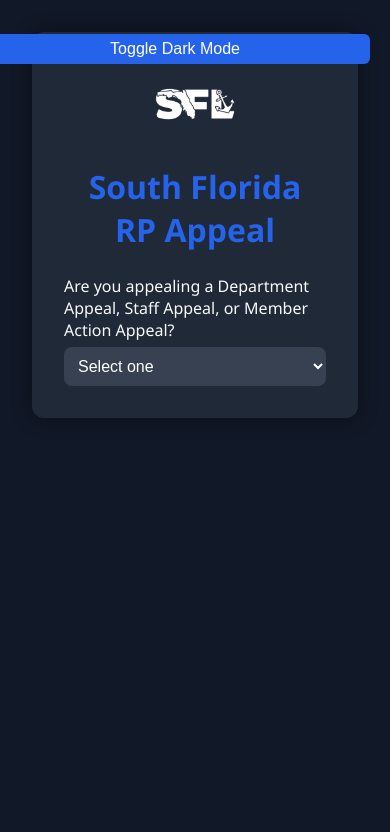
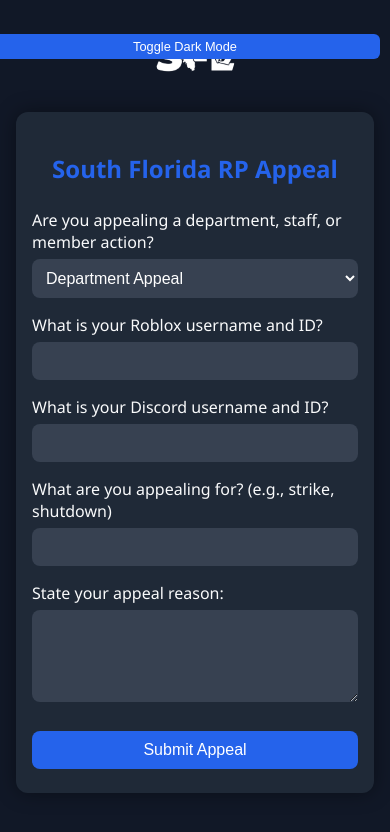
Before and after one commit to South-Florida-Roleplay/SFRP-Appeals, a plain HTML site: page index.html in a window 390 px wide. Drawn offline with Linux system fonts and the light colour scheme.

Commit message:
Update index.html

```diff
--- a/index.html
+++ b/index.html
@@ -2,9 +2,8 @@
 <html lang="en">
 <head>
   <meta charset="UTF-8" />
-  <meta name="viewport" content="width=device-width, initial-scale=1.0"/>
-  <title>South Florida RP | Appeal Form</title>
-  <link rel="icon" href="logo.png" />
+  <meta name="viewport" content="width=device-width, initial-scale=1.0" />
+  <title>South Florida RP Appeal</title>
   <style>
     :root {
       --bg-light: #ffffff;
@@ -22,7 +21,7 @@
       transition: background 0.3s, color 0.3s;
       background: var(--bg-dark);
       color: var(--text-dark);
-      padding: 2rem;
+      padding: 1rem;
     }
 
     .light-mode {
@@ -48,11 +47,13 @@
       text-align: center;
       margin-bottom: 1.5rem;
       color: var(--accent);
+      font-size: 1.8rem;
     }
 
     label {
       display: block;
       margin-top: 1rem;
+      font-weight: 500;
     }
 
     input, textarea, select, button {
@@ -62,6 +63,7 @@
       border-radius: 8px;
       border: none;
       font-size: 1rem;
+      box-sizing: border-box;
     }
 
     input, textarea, select {
@@ -107,6 +109,7 @@
       background: var(--accent);
       color: white;
       cursor: pointer;
+      z-index: 1000;
     }
 
     img.logo {
@@ -114,67 +117,64 @@
       margin: 0 auto 1rem;
       height: 80px;
       border-radius: 50%;
+      max-width: 100%;
+    }
+
+    @media (max-width: 600px) {
+      body {
+        padding: 1rem;
+      }
+
+      .container {
+        padding: 1.5rem 1rem;
+      }
+
+      h1 {
+        font-size: 1.5rem;
+      }
+
+      #toggle-dark {
+        top: 10px;
+        right: 10px;
+        padding: 5px 10px;
+        font-size: 0.8rem;
+      }
     }
   </style>
 </head>
 <body>
   <button id="toggle-dark">Toggle Dark Mode</button>
+  <img class="logo" src="logo.png" alt="SFRP Logo" />
+  <div class="container fade-in">
+    <h1>South Florida RP Appeal</h1>
+    <form id="form">
+      <label for="appealType">Are you appealing a department, staff, or member action?</label>
+      <select id="appealType" required>
+        <option value="Department Appeal">Department Appeal</option>
+        <option value="Staff Appeal">Staff Appeal</option>
+        <option value="Member Action Appeal">Member Action Appeal</option>
+      </select>
 
-  <div class="container fade-in">
-    <img src="logo.png" alt="SFRP Logo" class="logo" />
-    <h1>South Florida RP Appeal</h1>
+      <label for="roblox">What is your Roblox username and ID?</label>
+      <input type="text" id="roblox" required />
 
-    <div id="step1">
-      <label>Are you appealing a Department Appeal, Staff Appeal, or Member Action Appeal?</label>
-      <select onchange="goToStep(this.value)">
-        <option disabled selected value="">Select one</option>
-        <option value="department">Department Appeal</option>
-        <option value="staff">Staff Appeal</option>
-        <option value="member">Member Action Appeal</option>
-      </select>
-    </div>
+      <label for="discord">What is your Discord username and ID?</label>
+      <input type="text" id="discord" required />
 
-    <form id="form" style="display:none;">
-      <div id="step2"></div>
+      <label for="whatHappened">What are you appealing for? (e.g., strike, shutdown)</label>
+      <input type="text" id="whatHappened" required />
 
-      <label>What is your Roblox username and ID?</label>
-      <input type="text" id="roblox" required placeholder="e.g. MosaabHelal / 123456789" />
-
-      <label>What is your Discord username and ID?</label>
-      <input type="text" id="discord" required placeholder="e.g. ducky#0001 / 123456789012345678" />
-
-      <label>Please explain what happened:</label>
-      <textarea id="whatHappened" required></textarea>
-
-      <label>State your reason for the appeal:</label>
-      <textarea id="appealReason" required></textarea>
+      <label for="appealReason">State your appeal reason:</label>
+      <textarea id="appealReason" rows="4" required></textarea>
 
       <button type="submit">Submit Appeal</button>
     </form>
   </div>
 
   <script>
-    function goToStep(type) {
-      document.getElementById("step1").style.display = "none";
-      document.getElementById("form").style.display = "block";
-      let step2 = document.getElementById("step2");
-
-      let options = {
-        department: ["Department Shutdown", "Unlawful Departmental Punishment", "Other"],
-        staff: ["Strike", "Warning", "Blacklist", "Other"],
-        member: ["Warn", "Kick (In-game)", "Ban (In-game)", "Ban (Discord)", "Other"]
-      };
-
-      let label = {
-        department: "What are you appealing for (Department)?",
-        staff: "What are you appealing for (Staff)?",
-        member: "What are you appealing for (Member Action)?"
-      };
-
-      step2.innerHTML = `<label>${label[type]}</label><select id="appealType" required>` +
-        options[type].map(o => `<option value="${o}">${o}</option>`).join('') +
-        `</select>`;
-    }
+    document.getElementById("toggle-dark").onclick = function () {
+      document.body.classList.toggle("light-mode");
+    };
 
     document.getElementById("form").onsubmit = function(e) {
       e.preventDefault();
@@ -196,7 +196,7 @@
         content: "<@&1390315125520728166> 📬 **New Appeal Received!**",
         embeds: [{
           title: "📝 Appeal Submission",
-          color: 2899532,
+          color: 0x2c89ff,
           fields: [
             { name: "Appeal Type", value: appealFor, inline: false },
             { name: "Roblox", value: roblox, inline: true },
@@ -232,12 +232,6 @@
         console.error("Submission error:", error);
       });
     };
-
-    // Dark Mode Toggle
-    const toggle = document.getElementById("toggle-dark");
-    toggle.onclick = () => {
-      document.body.classList.toggle("light-mode");
-    };
   </script>
 </body>
 </html>
```
